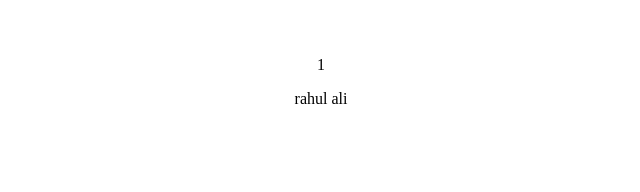
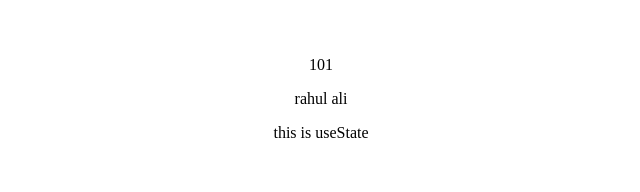
Before and after one commit to Rahulfordev/react-practice, a React (Vite) app: page / in a window 1280 px wide. Shown: the top 192 px of the page, without its empty margins (319-959 px from the left). Built offline with nearby package versions, Linux system fonts and the light colour scheme.

Commit message:
context api & useContext

```diff
--- a/src/App.jsx
+++ b/src/App.jsx
@@ -10,7 +10,8 @@ import "./App.css";
 // import DynamicColor from "./components/Dynamic-style/DynamicColor";
 // import DynamicColorInput from "./components/Dynamic-style/DynamicColorInput";
 //Props dilling
-import Components1 from "./components/Props-drilling/Components1";
+// import Components1 from "./components/Props-drilling/Components1";
+import Components1 from "./components/Context-API/Components1";
 
 function App() {
   return (
@@ -26,6 +27,7 @@ function App() {
 
         {/* <DynamicColor /> */}
         {/* <DynamicColorInput /> */}
+        {/* <Components1 /> */}
         <Components1 />
       </div>
     </>
--- /dev/null
+++ b/src/components/Context-API/Components1.jsx
@@ -0,0 +1,15 @@
+import { useState } from "react";
+import Components2 from "./Components2";
+import { UserContext } from "./UserContext";
+
+const Components1 = () => {
+  const [user, setUser] = useState({ id: 101, name: "rahul ali" });
+  const [text, setText] = useState("this is useState");
+  return (
+    <UserContext.Provider value={{ user, text }}>
+      <Components2 />
+    </UserContext.Provider>
+  );
+};
+
+export default Components1;
--- /dev/null
+++ b/src/components/Context-API/Components2.jsx
@@ -0,0 +1,12 @@
+/* eslint-disable react/prop-types */
+import Components3 from "./Components3";
+
+const Components2 = () => {
+  return (
+    <div>
+      <Components3 />
+    </div>
+  );
+};
+
+export default Components2;
--- /dev/null
+++ b/src/components/Context-API/Components3.jsx
@@ -0,0 +1,12 @@
+/* eslint-disable react/prop-types */
+import Components4 from "./Components4";
+
+const Components3 = () => {
+  return (
+    <div>
+      <Components4 />
+    </div>
+  );
+};
+
+export default Components3;
--- /dev/null
+++ b/src/components/Context-API/Components4.jsx
@@ -0,0 +1,16 @@
+import { useContext } from "react";
+import { UserContext } from "./UserContext";
+
+/* eslint-disable react/prop-types */
+const Components4 = () => {
+  const { user, text } = useContext(UserContext);
+  return (
+    <div>
+      <p>{user.id}</p>
+      <p>{user.name}</p>
+      <p>{text}</p>
+    </div>
+  );
+};
+
+export default Components4;
--- /dev/null
+++ b/src/components/Context-API/UserContext.jsx
@@ -0,0 +1,3 @@
+import React from "react";
+
+export const UserContext = React.createContext()
```
